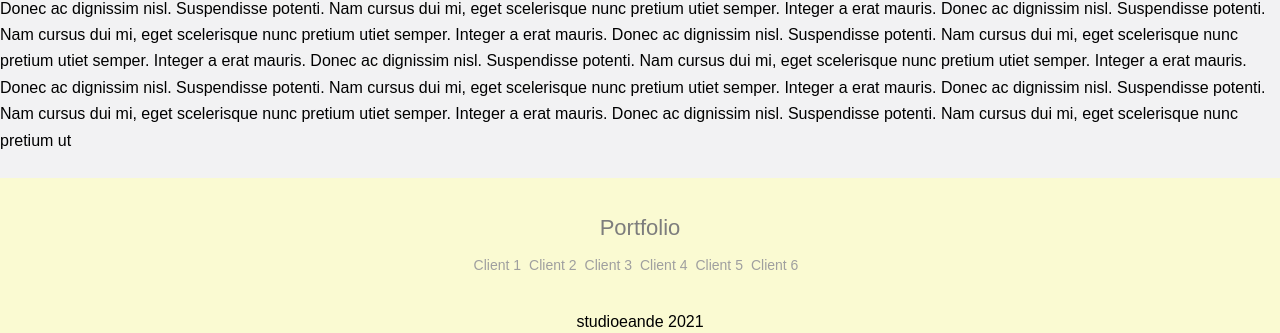
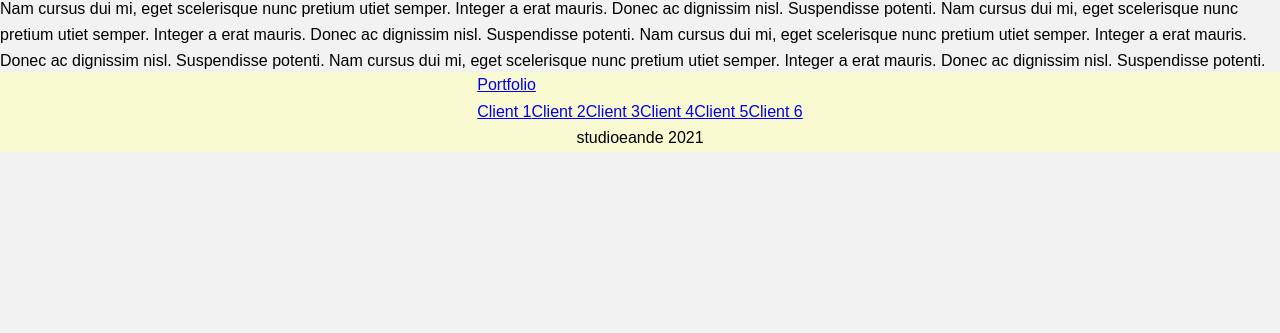
Before and after one commit to BrandonHumphry/Components, a React (Create React App) app: page /client1 in a window 1280 px wide. Shown: the part 1769-2102 px from the top of the page. After the commit the page ends 1921 px from the top, so only its background shows below. Built offline with nearby package versions, Linux system fonts and the light colour scheme.

Commit message:
fixed issue with positioning of the footer

```diff
--- a/src/App.css
+++ b/src/App.css
@@ -14,8 +14,5 @@ body {
   min-height: 100vh;
   display: flex;
   flex-direction: column;
+  position: relative;
 }
-
-footer {
-  margin-top: auto;
-}
--- a/src/App.js
+++ b/src/App.js
@@ -7,8 +7,9 @@ import {
 } from "react-router-dom";
 
 import Navigation from "./Components/Navigation/Navigation";
+
+import FooterPortfolio from "./Components/Footer/FooterPortfolio";
 import Footer from "./Components/Footer/Footer";
-import FooterPortfolio from "./Components/Footer/FooterPortfolio";
 
 import About from "./Pages/About/About";
 
@@ -23,16 +24,17 @@ const App = () => {
   return (
     <Router>
       <div className="App">
-        <body>
+        {/* <body> */}
         <Navigation />
-          <Footer />
-          <main>
+        {/* <main> */}
         <Switch>
           <Route path="/" exact>
             <About />
+            <Footer />
           </Route>
           <Route path="/portfolio">
             <Portfolio />
+            <Footer />
           </Route>
           <Route path="/client1">
             <Client1 />
@@ -40,11 +42,11 @@ const App = () => {
           </Route>
           <Route path="/contact">
             <Contact />
+            <Footer />
           </Route>
           <Redirect to="/" />
         </Switch>
-          </main>
-        </body>
+        {/* </main> */}
       </div>
     </Router>
   );
--- a/src/Components/Footer/Footer.js
+++ b/src/Components/Footer/Footer.js
@@ -1,4 +1,3 @@
-import { Link } from "react-router-dom";
 import "./FooterStyle.css";
 
 const Footer = () => {
--- a/src/Components/Footer/FooterStyle.css
+++ b/src/Components/Footer/FooterStyle.css
@@ -1,80 +1,10 @@
-@media (min-width: 1px) {
 .footer {
-    margin-top: auto;
   width: 100%;
   display: flex;
   flex-direction: column;
   align-items: center;
   justify-content: center;
   background-color: lightgoldenrodyellow;
+  bottom: 0;
+  position: absolute;
 }
-  .NavigationProfile {
-    /* height: 100vh; */
-    display: flex;
-    flex-direction: column;
-    text-align: center;
-    padding: 32px 16px 32px 16px;
-    text-decoration: none;
-  }
-
-  /* .NavigationProfile > a {
-    padding: 8px 0px 8px 0px;
-  } */
-  .portfolio {
-    margin-bottom: 8px;
-    font-size: 22px;
-  }
-
-  .portfolioPages {
-    display: flex;
-    flex-direction: column;
-  }
-  .portfolioPages > a {
-    padding: 0px 0px 8px 0px;
-    font-size: 14px;
-    color: #9f9f9f;
-    text-decoration: none;
-  }
-  .portfolio > a {
-    color: #7d7d7d;
-    text-decoration: none;
-  }
-}
-
-@media (min-width: 768px) {
-  .NavigationProfile {
-    margin-top: auto;
-    display: flex;
-    flex-direction: column;
-    justify-content: center;
-    /* width: 100%;
-    flex-direction: column;
-    align-items: center;
-    justify-content: center;
-    height: 40px;
-    background-color: whitesmoke; */
-  }
-
-  .portfolioPages {
-    flex-direction: row;
-  }
-  .portfolioPages > a {
-    padding: 0px 8px 0px 0px;
-    font-size: 14px;
-    color: #9f9f9f;
-    text-decoration: none;
-  }
-  .portfolioPages > a:hover {
-    color: #2d2d2d;
-    text-decoration: underline;
-  }
-
-  .portfolio > a {
-    color: #7d7d7d;
-    text-decoration: none;
-  }
-  .portfolio > a:hover {
-    color: #2d2d2d;
-    text-decoration: underline;
-  }
-}
--- a/src/pages/About/About.js
+++ b/src/pages/About/About.js
@@ -3,6 +3,7 @@ import PageStructure from "../../Components/PageStructure/PageStructure";
 import "../../Components/Images/Images.css";
 import chevronDown from "./chevronDown.png";
 import { HashLink as Link } from "react-router-hash-link";
+// import Footer from "../../Components/Footer/Footer";
 
 const About = () => {
   return (
@@ -38,6 +39,7 @@ const About = () => {
           <Link to="/client1">Client 1</Link>
         </PageStructure>
       </div>
+      {/* <Footer /> */}
     </div>
   );
 };
```
Lines whose indentation alone changed are shown as unchanged.
